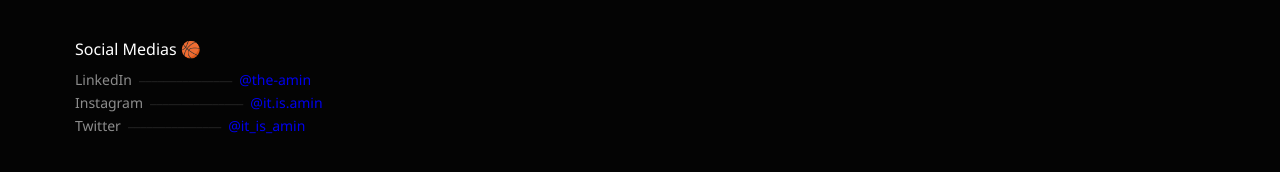
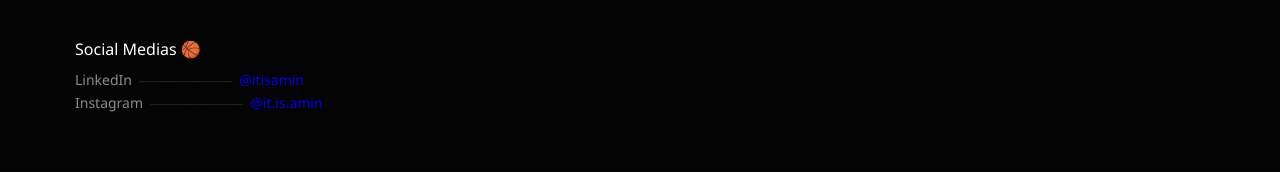
Before and after one commit to aminrzaei/aminly, a Next.js app: page /contact in a window 1280 px wide. Shown: the part 426-598 px from the top of the page. Built offline with nearby package versions, Linux system fonts and the light colour scheme.

Commit message:
Update contact.js
change social links

```diff
--- a/pages/contact.js
+++ b/pages/contact.js
@@ -186,12 +186,12 @@ const Contact = () => {
             <p className="social__name">LinkedIn</p>
             <p className="social__space">_______________</p>
             <a
-              href="https://www.linkedin.com/in/the-amin/"
+              href="https://www.linkedin.com/in/itisamin/"
               className="social__address"
               title="LinkedIn"
               target="_blank"
             >
-              <p>@the-amin</p>
+              <p>@itisamin</p>
             </a>
           </span>
           <span className="social__item">
@@ -206,18 +206,6 @@ const Contact = () => {
               <p>@it.is.amin</p>
             </a>
           </span>
-          <span className="social__item">
-            <p className="social__name">Twitter</p>
-            <p className="social__space">_______________</p>
-            <a
-              href="https://twitter.com/it_is_amin"
-              className="social__address"
-              title="Twitter"
-              target="_blank"
-            >
-              <p>@it_is_amin</p>
-            </a>
-          </span>
         </div>
       </div>
     </>
```
